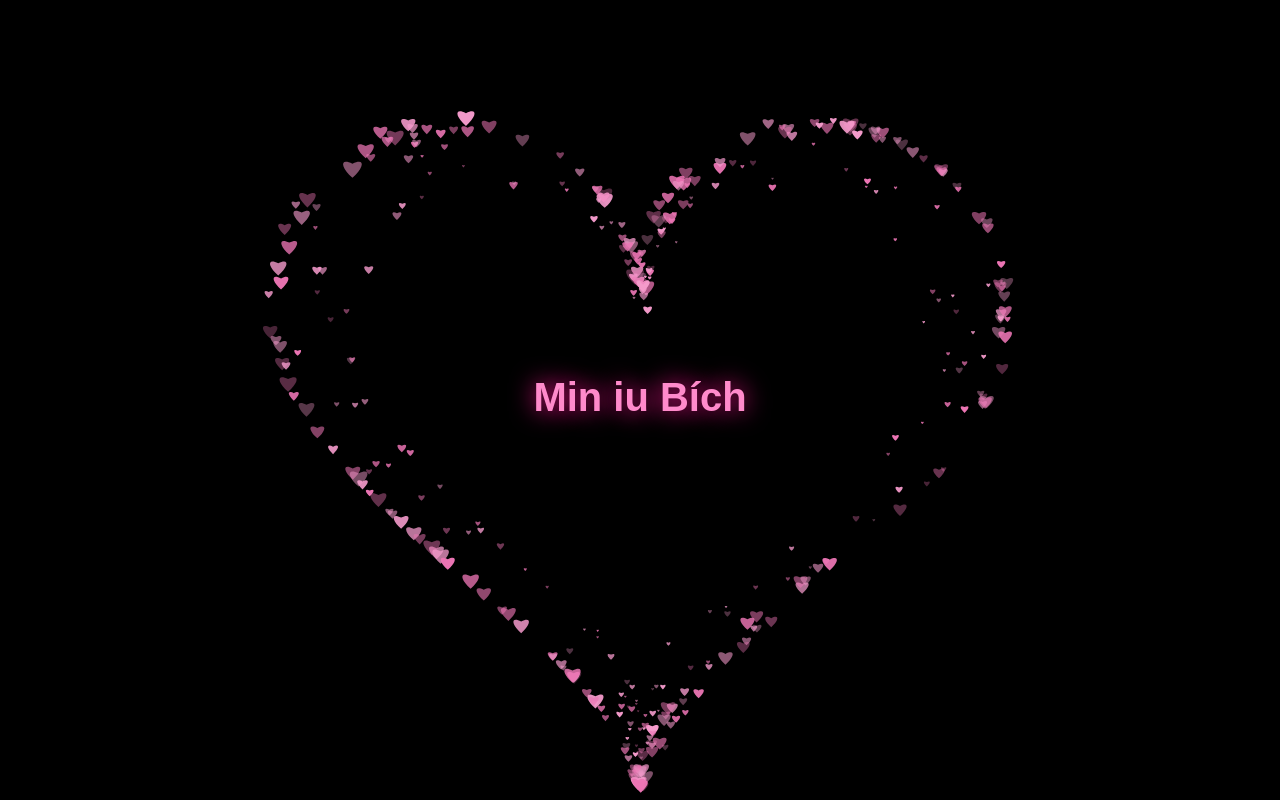
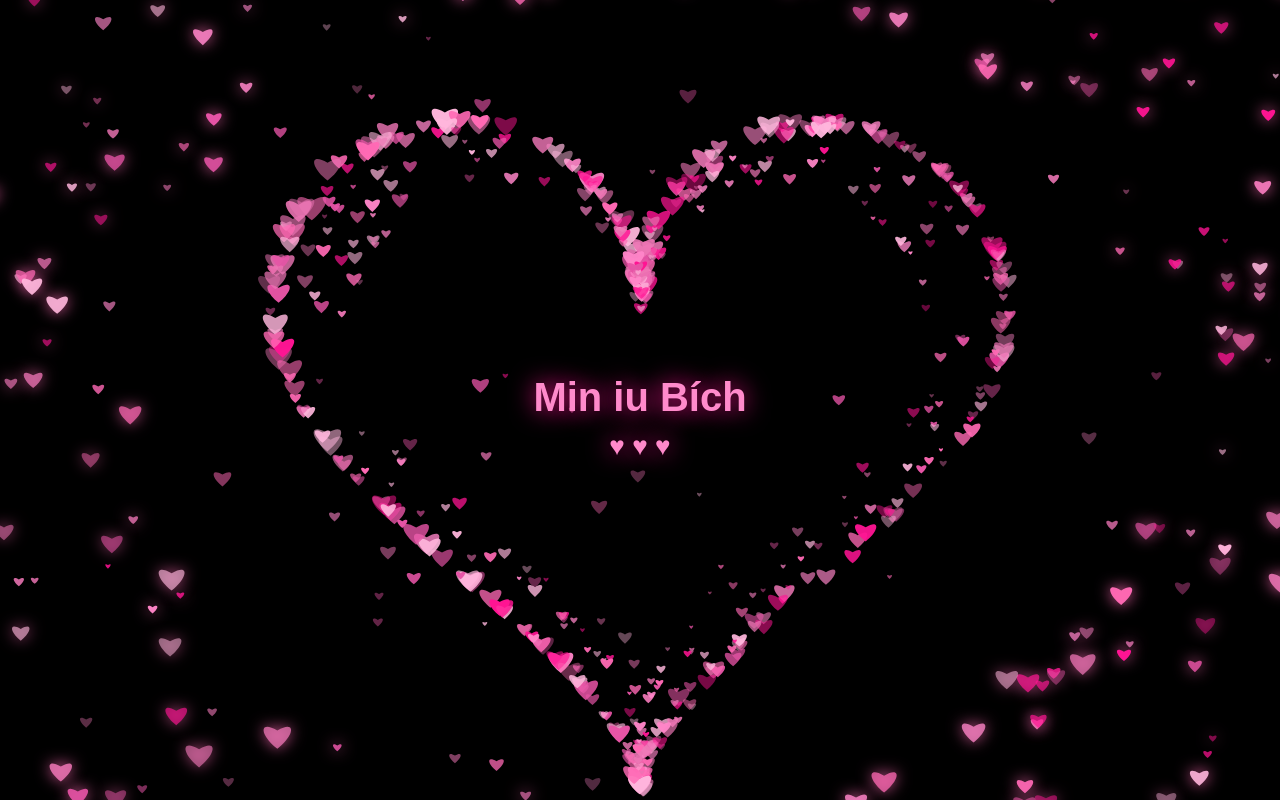
Before and after one commit to DinhMinh94/love, a plain HTML site: page index.html in a window 1280 px wide. Drawn offline with Linux system fonts and the light colour scheme.

Commit message:
Update index.html

```diff
--- a/index.html
+++ b/index.html
@@ -4,7 +4,7 @@
 <head>
 <meta charset="UTF-8">
 <meta name="viewport" content="width=device-width, initial-scale=1.0">
-<title>Pink Heart Animation</title>
+<title>Min iu Bích ❤️</title>
 
 <style>
 * {
@@ -16,17 +16,20 @@
 body {
     background: #000;
     overflow: hidden;
+    width: 100vw;
+    height: 100vh;
 }
 
 canvas {
     display: block;
-        width: 100vw;
-        height: 100vh;
+    width: 100%;
+    height: 100%;
 }
 </style>
 </head>
 
 <body>
+
 <canvas id="heartCanvas"></canvas>
 
 <script>
@@ -35,9 +38,22 @@ const ctx = canvas.getContext("2d");
 
 let width, height;
 let particles = [];
+let orbitHearts = [];
+let floatingHearts = [];
 
+const COLORS = [
+    "#ff69b4",
+    "#ff85c8",
+    "#ffb6dc",
+    "#ec75b4",
+    "#ff1493",
+    "#e754a6"
+];
+
+// Kích thước màn hình
 function resize() {
     const dpr = window.devicePixelRatio || 1;
+
     width = window.innerWidth;
     height = window.innerHeight;
 
@@ -53,7 +69,8 @@ function resize() {
 function heartPoint(t, scale) {
     const x = 16 * Math.pow(Math.sin(t), 3);
 
-    const y = 13 * Math.cos(t)
+    const y =
+        13 * Math.cos(t)
         - 5 * Math.cos(2 * t)
         - 2 * Math.cos(3 * t)
         - Math.cos(4 * t);
@@ -64,105 +81,223 @@ function heartPoint(t, scale) {
     };
 }
 
-// Tạo hạt trái tim
+// Vẽ một trái tim
+function drawHeart(x, y, size, color, alpha = 1) {
+    ctx.save();
+
+    ctx.translate(x, y);
+    ctx.scale(size / 10, size / 10);
+
+    ctx.globalAlpha = alpha;
+    ctx.fillStyle = color;
+
+    ctx.beginPath();
+    ctx.moveTo(0, 4);
+    ctx.bezierCurveTo(-10, -4, -10, -12, 0, -6);
+    ctx.bezierCurveTo(10, -12, 10, -4, 0, 4);
+    ctx.fill();
+
+    ctx.restore();
+}
+
+// Hạt tạo thành viền trái tim lớn
 class HeartParticle {
     constructor(t, scale, size) {
         this.t = t;
         this.scale = scale;
         this.size = size;
 
-        this.offset = (Math.random() - 0.5) * 15;
-        this.speed = (Math.random() - 0.5) * 0.0015;
+        this.offset = (Math.random() - 0.5) * 12;
+        this.speed = (Math.random() - 0.5) * 0.0005;
 
-        this.alpha = 0.3 + Math.random() * 0.7;
-        this.color = Math.random() > 0.5
-            ? "#ec75b4"
-            : "#f49acb";
+        this.alpha = 0.4 + Math.random() * 0.6;
+        this.color = COLORS[
+            Math.floor(Math.random() * COLORS.length)
+        ];
     }
 
     draw(time) {
         const p = heartPoint(
-            this.t + Math.sin(time * 0.001 + this.t) * 0.008,
+            this.t + Math.sin(time * 0.001 + this.t) * 0.006,
             this.scale
         );
 
         const x = p.x + this.offset;
         const y = p.y + this.offset;
 
-        ctx.save();
-        ctx.translate(x, y);
+        const pulse =
+            1 + Math.sin(time * 0.003 + this.t) * 0.15;
 
-        const pulse = 1 + Math.sin(time * 0.003 + this.t) * 0.12;
-        ctx.scale(this.size * pulse, this.size * pulse);
-
-        ctx.globalAlpha = this.alpha;
-        ctx.fillStyle = this.color;
-
-        // Vẽ trái tim nhỏ
-        ctx.beginPath();
-        ctx.moveTo(0, 3);
-        ctx.bezierCurveTo(-8, -4, -8, -10, 0, -6);
-        ctx.bezierCurveTo(8, -10, 8, -4, 0, 3);
-        ctx.fill();
-
-        ctx.restore();
+        drawHeart(
+            x,
+            y,
+            this.size * pulse,
+            this.color,
+            this.alpha
+        );
 
         this.t += this.speed;
     }
 }
 
-// Khởi tạo các hạt
+// Trái tim xoay quanh bên ngoài
+function createOrbitHearts() {
+    orbitHearts = [];
+
+    for (let i = 0; i < 250; i++) {
+        orbitHearts.push({
+            angle: Math.random() * Math.PI * 2,
+
+            radius: 1.05 + Math.random() * 0.7,
+
+            speed: (0.001 + Math.random() * 0.003) *
+                (Math.random() > 0.5 ? 1 : -1),
+
+            size: 4 + Math.random() * 12,
+
+            alpha: 0.4 + Math.random() * 0.6,
+
+            color: COLORS[
+                Math.floor(Math.random() * COLORS.length)
+            ]
+        });
+    }
+}
+
+// Vẽ trái tim xoay
+function drawOrbitHearts(time) {
+    const scale = Math.min(width / 42, height / 35);
+
+    orbitHearts.forEach(h => {
+        h.angle += h.speed;
+
+        const x = width / 2 +
+            Math.cos(h.angle) * scale * 21 * h.radius;
+
+        const y = height / 2 +
+            Math.sin(h.angle) * scale * 17 * h.radius;
+
+        const pulse =
+            1 + Math.sin(time * 0.005 + h.angle) * 0.2;
+
+        ctx.save();
+
+        ctx.shadowColor = "#ff69b4";
+        ctx.shadowBlur = 15;
+
+        drawHeart(
+            x,
+            y,
+            h.size * pulse,
+            h.color,
+            h.alpha
+        );
+
+        ctx.restore();
+    });
+}
+
+// Trái tim bay tự do
+function createFloatingHearts() {
+    floatingHearts = [];
+
+    for (let i = 0; i < 70; i++) {
+        floatingHearts.push({
+            x: Math.random() * width,
+            y: Math.random() * height,
+
+            size: 3 + Math.random() * 9,
+
+            speed: 0.2 + Math.random() * 0.8,
+
+            drift: (Math.random() - 0.5) * 0.5,
+
+            alpha: 0.3 + Math.random() * 0.6,
+
+            color: COLORS[
+                Math.floor(Math.random() * COLORS.length)
+            ]
+        });
+    }
+}
+
+// Hiệu ứng trái tim bay lên
+function drawFloatingHearts() {
+    floatingHearts.forEach(h => {
+        h.y -= h.speed;
+        h.x += h.drift;
+
+        if (h.y < -20) {
+            h.y = height + 20;
+            h.x = Math.random() * width;
+        }
+
+        if (h.x < -20) h.x = width + 20;
+        if (h.x > width + 20) h.x = -20;
+
+        drawHeart(
+            h.x,
+            h.y,
+            h.size,
+            h.color,
+            h.alpha
+        );
+    });
+}
+
+// Tạo tất cả hiệu ứng
 function createHeart() {
     particles = [];
 
     const scale = Math.min(width / 42, height / 35);
 
-    // Hạt lớn tạo viền trái tim
-    for (let i = 0; i < 220; i++) {
+    // Viền trái tim ngoài
+    for (let i = 0; i < 350; i++) {
         const t = Math.random() * Math.PI * 2;
 
         particles.push(
             new HeartParticle(
                 t,
                 scale,
-                0.5 + Math.random() * 0.9
+                5 + Math.random() * 12
             )
         );
     }
 
-    // Hạt nhỏ tạo viền bên trong
-    for (let i = 0; i < 150; i++) {
+    // Viền trái tim phía trong
+    for (let i = 0; i < 200; i++) {
         const t = Math.random() * Math.PI * 2;
 
         particles.push(
             new HeartParticle(
                 t,
                 scale * (0.78 + Math.random() * 0.18),
-                0.2 + Math.random() * 0.5
+                3 + Math.random() * 7
             )
         );
     }
+
+    createOrbitHearts();
+    createFloatingHearts();
 }
 
-// Vòng lặp animation
+// Hiệu ứng chữ giữa trái tim
+function drawText(time) {
+    ctx.save();
 
-function animate(time) {
-    ctx.clearRect(0, 0, width, height);
+    ctx.translate(width / 2, height / 2);
 
-    particles.forEach(p => p.draw(time));
+    const pulse =
+        1 + Math.sin(time * 0.003) * 0.08;
 
-    // Chữ ở giữa trái tim
-    ctx.save();
+    ctx.scale(pulse, pulse);
 
     ctx.textAlign = "center";
     ctx.textBaseline = "middle";
 
-    const pulse = 1 + Math.sin(time * 0.003) * 0.08;
+    // Chữ chính
+    ctx.font = "bold 38px Arial";
 
-    ctx.translate(width / 2, height / 2);
-    ctx.scale(pulse, pulse);
-
-    ctx.font = "bold 38px Arial";
     ctx.fillStyle = "#ff8acb";
 
     ctx.shadowColor = "#ff1493";
@@ -170,17 +305,40 @@ function animate(time) {
 
     ctx.fillText("Min iu Bích", 0, 0);
 
+    // Trái tim nhỏ dưới chữ
+    ctx.font = "25px Arial";
+    ctx.fillText("♥ ♥ ♥", 0, 45);
+
     ctx.restore();
+}
+
+// Vòng lặp animation
+function animate(time) {
+    ctx.clearRect(0, 0, width, height);
+
+    // Trái tim bay tự do
+    drawFloatingHearts();
+
+    // Trái tim xoay xung quanh
+    drawOrbitHearts(time);
+
+    // Trái tim tạo viền
+    particles.forEach(p => p.draw(time));
+
+    // Chữ ở chính giữa
+    drawText(time);
 
     requestAnimationFrame(animate);
 }
 
-
+// Khởi chạy
 window.addEventListener("resize", resize);
 
 resize();
+
 requestAnimationFrame(animate);
 
 </script>
+
 </body>
 </html>
```
Lines whose indentation alone changed are shown as unchanged.
